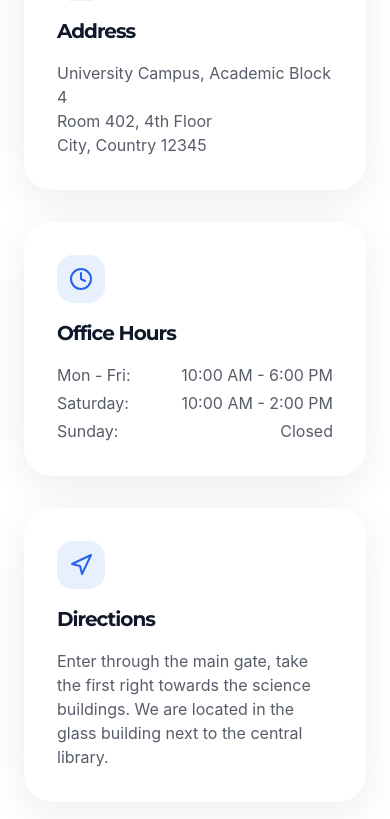
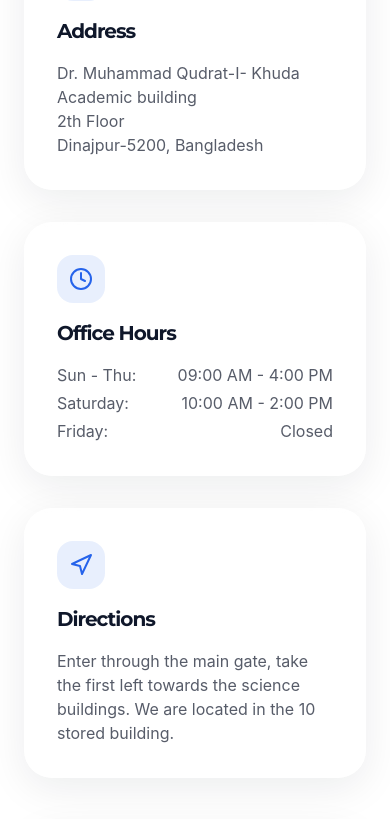
Before and after one commit to civilengineeringclubhstu/front-2, a Next.js app: page /contact/location in a window 390 px wide. Shown: the part 425-1244 px from the top of the page. Built offline with nearby package versions, Linux system fonts and the light colour scheme; no server answers.

Commit message:
refactor: update contact details and office hours
Update physical address, phone number, and operating hours to reflect current department information.

```diff
--- a/app/contact/location/page.tsx
+++ b/app/contact/location/page.tsx
@@ -20,9 +20,9 @@ export default function LocationPage() {
           </div>
           <h3 className="font-bold text-xl">Address</h3>
           <p className="text-primary-light/70 dark:text-primary/70">
-            University Campus, Academic Block 4<br />
-            Room 402, 4th Floor<br />
-            City, Country 12345
+            Dr. Muhammad Qudrat-I- Khuda Academic building<br />
+            2th Floor<br />
+            Dinajpur-5200, Bangladesh
           </p>
         </motion.div>
 
@@ -37,9 +37,9 @@ export default function LocationPage() {
           </div>
           <h3 className="font-bold text-xl">Office Hours</h3>
           <div className="text-primary-light/70 dark:text-primary/70 flex flex-col gap-1">
-            <div className="flex justify-between"><span>Mon - Fri:</span> <span>10:00 AM - 6:00 PM</span></div>
+            <div className="flex justify-between"><span>Sun - Thu:</span> <span>09:00 AM - 4:00 PM</span></div>
             <div className="flex justify-between"><span>Saturday:</span> <span>10:00 AM - 2:00 PM</span></div>
-            <div className="flex justify-between"><span>Sunday:</span> <span>Closed</span></div>
+            <div className="flex justify-between"><span>Friday:</span> <span>Closed</span></div>
           </div>
         </motion.div>
 
@@ -54,7 +54,7 @@ export default function LocationPage() {
           </div>
           <h3 className="font-bold text-xl">Directions</h3>
           <p className="text-primary-light/70 dark:text-primary/70">
-            Enter through the main gate, take the first right towards the science buildings. We are located in the glass building next to the central library.
+            Enter through the main gate, take the first left towards the science buildings. We are located in the 10 stored building.
           </p>
         </motion.div>
       </div>
--- a/app/contact/page.tsx
+++ b/app/contact/page.tsx
@@ -53,7 +53,7 @@ export default function ContactPage() {
                 </div>
                 <div>
                   <p className="text-sm font-bold text-secondary-light uppercase tracking-wide">Phone</p>
-                  <p className="font-semibold">+1 (555) 123-4567</p>
+                  <p className="font-semibold">+88 XXXX </p>
                 </div>
               </div>
 
@@ -73,7 +73,7 @@ export default function ContactPage() {
                 </div>
                 <div>
                   <p className="text-sm font-bold text-secondary-light uppercase tracking-wide">Location</p>
-                  <p className="font-semibold">University Campus, Block 4</p>
+                  <p className="font-semibold">Dr. Muhammad Qudrat-I- Khuda Academic building,Level 2</p>
                 </div>
               </div>
             </div>
--- a/components/footer.tsx
+++ b/components/footer.tsx
@@ -64,7 +64,7 @@ export function Footer() {
             <h4 className="font-bold text-lg mb-2">Contact Info</h4>
             <div className="flex items-start gap-3 text-primary-light/70 dark:text-primary/70">
               <MapPin className="w-5 h-5 shrink-0 mt-1 text-info-light" />
-              <p>University Campus, Academic Block 4<br />City, Country</p>
+              <p>Dr. Muhammad Qudrat-I- Khuda Academic building, Level 2 <br />Dinajpur, Bangladesh</p>
             </div>
             <div className="flex items-center gap-3 text-primary-light/70 dark:text-primary/70 mt-2">
               <Mail className="w-5 h-5 shrink-0 text-info-light" />
```
